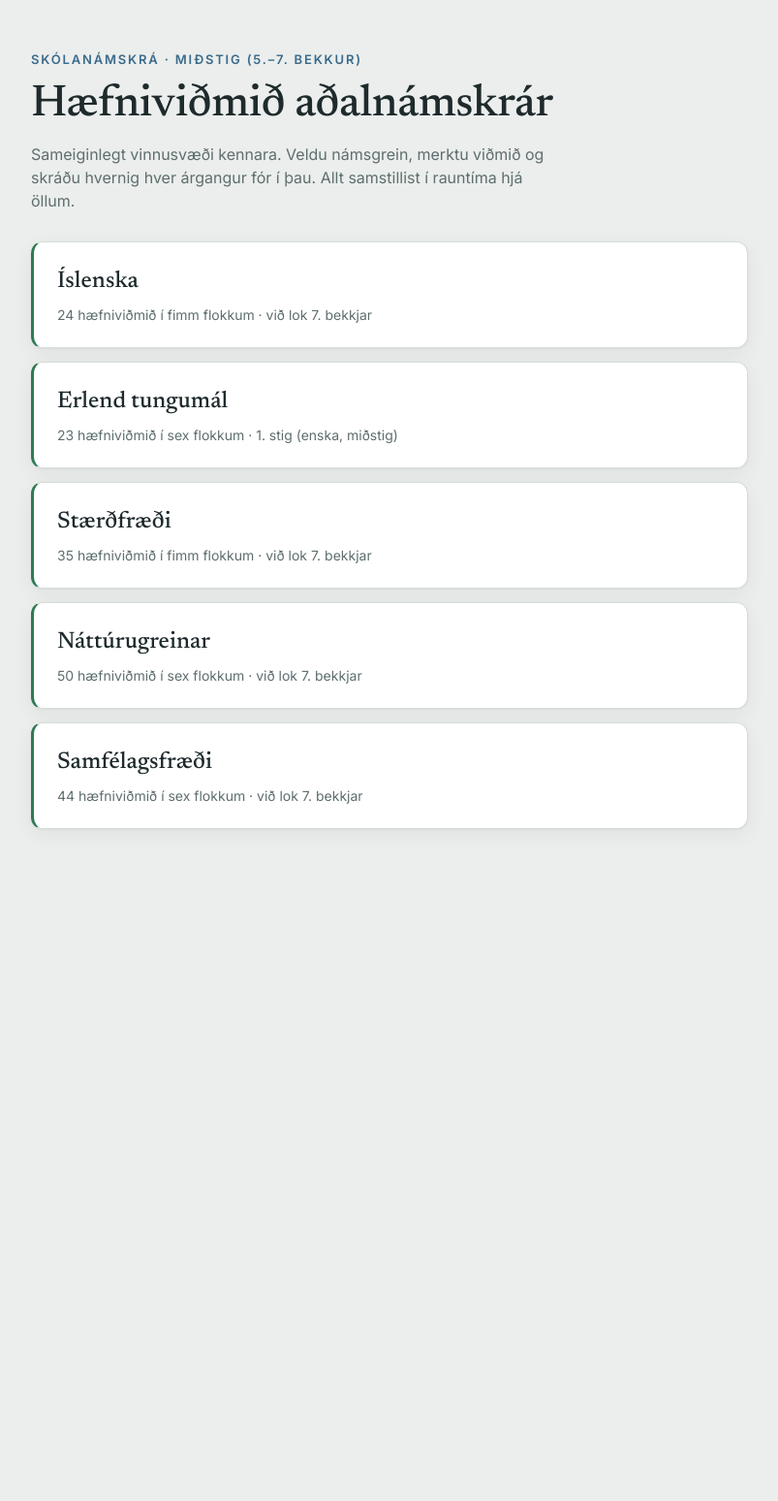
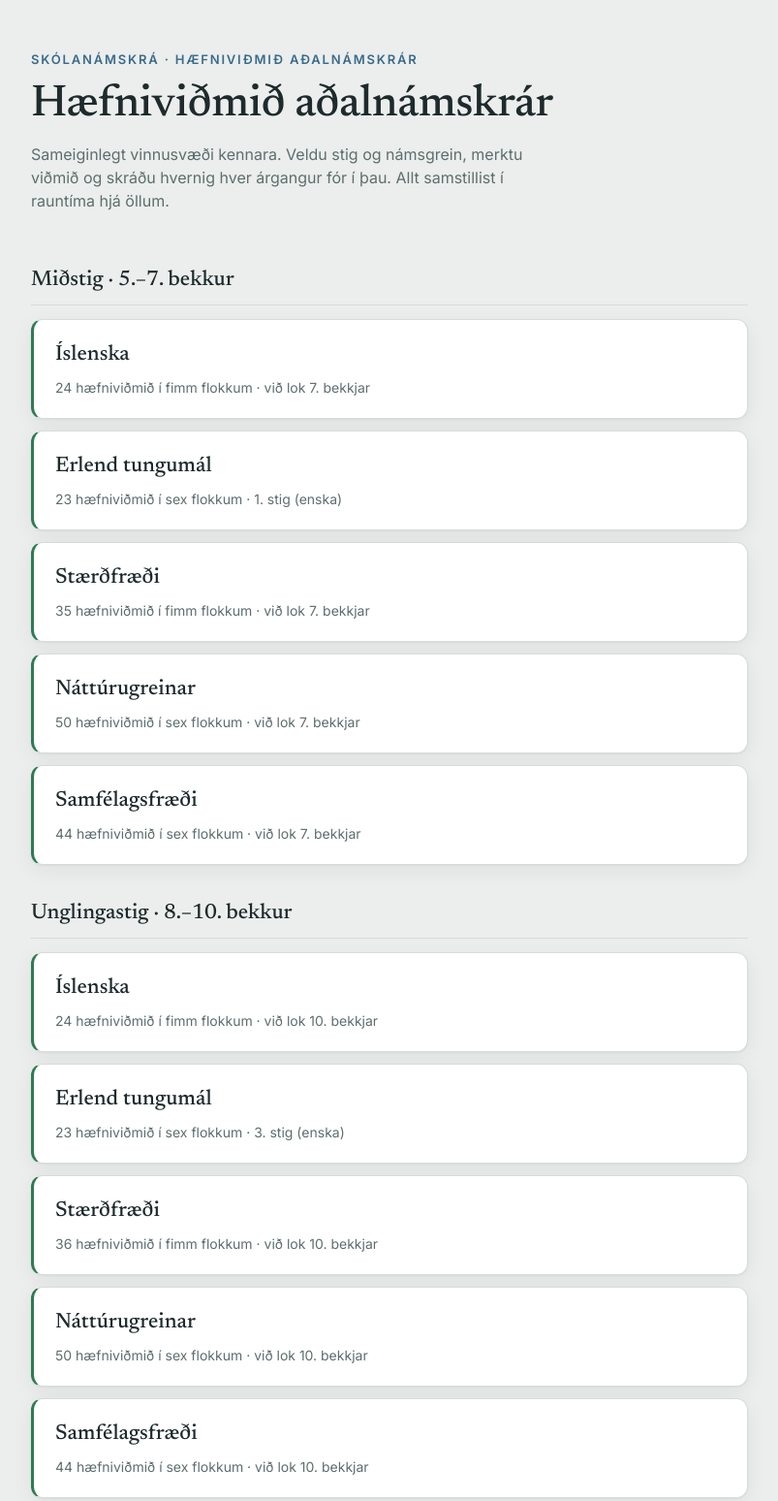
Before and after one commit to Steingrimursig/Namskrastae, a plain HTML site: page index.html in a window 1280 px wide. Shown: the whole page at 97% size, without its empty margins (238-1041 px from the left). Before the commit the page ends 939 px from the top, so only its background shows below. Drawn offline with Linux system fonts and the light colour scheme.

Commit message:
Add files via upload

```diff
--- a/index.html
+++ b/index.html
@@ -3,7 +3,7 @@
 <head>
 <meta charset="utf-8">
 <meta name="viewport" content="width=device-width, initial-scale=1">
-<title>Hæfniviðmið miðstigs – skólanámskrá</title>
+<title>Hæfniviðmið – skólanámskrá</title>
 <link rel="preconnect" href="https://fonts.googleapis.com">
 <link rel="preconnect" href="https://fonts.gstatic.com" crossorigin>
 <link href="https://fonts.googleapis.com/css2?family=Newsreader:ital,opsz,wght@0,6..72,400;0,6..72,500;1,6..72,400&family=Inter:wght@400;500;600&display=swap" rel="stylesheet">
@@ -17,34 +17,44 @@
   body{margin:0;background:var(--paper);color:var(--ink);
     font-family:"Inter",system-ui,sans-serif;line-height:1.5;-webkit-font-smoothing:antialiased;}
   .wrap{max-width:780px;margin:0 auto;padding:0 20px}
-  header{padding:52px 0 30px}
+  header{padding:52px 0 20px}
   .eyebrow{font-size:13px;letter-spacing:.14em;text-transform:uppercase;color:var(--blue);font-weight:600;margin:0 0 12px}
   h1{font-family:"Newsreader",serif;font-weight:500;font-optical-sizing:auto;
     font-size:clamp(31px,6vw,46px);line-height:1.08;margin:0 0 14px;letter-spacing:-.01em;}
   .lede{color:var(--muted);font-size:16px;max-width:54ch;margin:0}
+  .stig{font-family:"Newsreader",serif;font-weight:500;font-size:22px;margin:34px 0 14px;padding-bottom:8px;border-bottom:1px solid var(--line)}
   .grein{display:block;background:var(--surface);border:1px solid var(--line);border-left:3px solid var(--sea);
-    border-radius:12px;padding:22px 24px;margin-bottom:14px;text-decoration:none;color:var(--ink);
+    border-radius:12px;padding:20px 22px;margin-bottom:12px;text-decoration:none;color:var(--ink);
     box-shadow:var(--shadow);transition:transform .15s,border-color .2s}
   .grein:hover{transform:translateY(-2px);border-left-color:var(--blue)}
-  .grein h2{font-family:"Newsreader",serif;font-weight:500;margin:0 0 4px;font-size:24px}
+  .grein h2{font-family:"Newsreader",serif;font-weight:500;margin:0 0 4px;font-size:22px}
   .grein span{color:var(--muted);font-size:14px}
+  main{padding-bottom:70px}
   @media (prefers-reduced-motion:reduce){*{transition:none!important}}
 </style>
 </head>
 <body>
 <header>
   <div class="wrap">
-    <p class="eyebrow">Skólanámskrá · miðstig (5.–7. bekkur)</p>
+    <p class="eyebrow">Skólanámskrá · hæfniviðmið aðalnámskrár</p>
     <h1>Hæfniviðmið aðalnámskrár</h1>
-    <p class="lede">Sameiginlegt vinnusvæði kennara. Veldu námsgrein, merktu viðmið og skráðu hvernig hver árgangur fór í þau. Allt samstillist í rauntíma hjá öllum.</p>
+    <p class="lede">Sameiginlegt vinnusvæði kennara. Veldu stig og námsgrein, merktu viðmið og skráðu hvernig hver árgangur fór í þau. Allt samstillist í rauntíma hjá öllum.</p>
   </div>
 </header>
-<main class="wrap" style="padding-bottom:70px">
+<main class="wrap">
+  <h2 class="stig">Miðstig · 5.–7. bekkur</h2>
   <a class="grein" href="islenska.html"><h2>Íslenska</h2><span>24 hæfniviðmið í fimm flokkum · við lok 7. bekkjar</span></a>
-  <a class="grein" href="erlend-tungumal.html"><h2>Erlend tungumál</h2><span>23 hæfniviðmið í sex flokkum · 1. stig (enska, miðstig)</span></a>
+  <a class="grein" href="erlend-tungumal.html"><h2>Erlend tungumál</h2><span>23 hæfniviðmið í sex flokkum · 1. stig (enska)</span></a>
   <a class="grein" href="staerdfraedi.html"><h2>Stærðfræði</h2><span>35 hæfniviðmið í fimm flokkum · við lok 7. bekkjar</span></a>
   <a class="grein" href="natturugreinar.html"><h2>Náttúrugreinar</h2><span>50 hæfniviðmið í sex flokkum · við lok 7. bekkjar</span></a>
   <a class="grein" href="samfelagsfraedi.html"><h2>Samfélagsfræði</h2><span>44 hæfniviðmið í sex flokkum · við lok 7. bekkjar</span></a>
+
+  <h2 class="stig">Unglingastig · 8.–10. bekkur</h2>
+  <a class="grein" href="islenska-ungl.html"><h2>Íslenska</h2><span>24 hæfniviðmið í fimm flokkum · við lok 10. bekkjar</span></a>
+  <a class="grein" href="erlend-tungumal-ungl.html"><h2>Erlend tungumál</h2><span>23 hæfniviðmið í sex flokkum · 3. stig (enska)</span></a>
+  <a class="grein" href="staerdfraedi-ungl.html"><h2>Stærðfræði</h2><span>36 hæfniviðmið í fimm flokkum · við lok 10. bekkjar</span></a>
+  <a class="grein" href="natturugreinar-ungl.html"><h2>Náttúrugreinar</h2><span>50 hæfniviðmið í sex flokkum · við lok 10. bekkjar</span></a>
+  <a class="grein" href="samfelagsfraedi-ungl.html"><h2>Samfélagsfræði</h2><span>44 hæfniviðmið í sex flokkum · við lok 10. bekkjar</span></a>
 </main>
 </body>
 </html>
```
